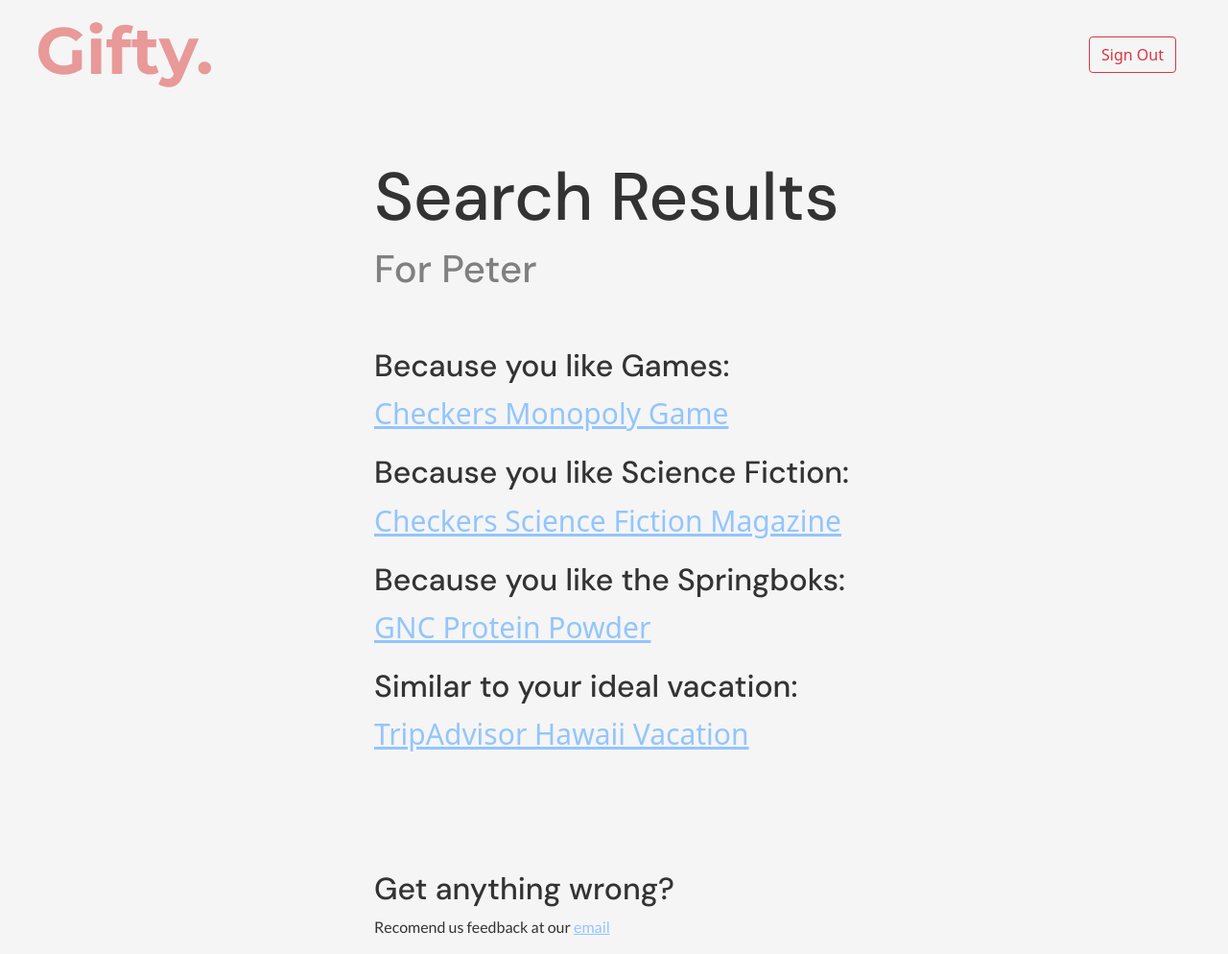
After one commit to NeuralWorksAI/giftly, a Flask app: page /peter in a window 1280 px wide. The commit adds this page. Shown: the whole page at 96% size. Run offline with Flask 2, Linux system fonts and the light colour scheme; some libraries are stand-ins or nearby versions.

Commit message:
finished

```diff
--- a/app/forms.py
+++ b/app/forms.py
@@ -14,3 +14,7 @@ class RegisterForm(FlaskForm):
     password = PasswordField('Password', validators=[DataRequired()])
     confirmPassword = PasswordField('Confirm Password', validators=[DataRequired(), EqualTo('password')])
     submit = SubmitField('Sign Up')
+
+class SearchForm(FlaskForm):
+    search = StringField('Search')
+    submit = SubmitField('Search')
--- a/app/routes.py
+++ b/app/routes.py
@@ -5,7 +5,7 @@ file_dir = os.path.dirname(__file__)
 sys.path.append(file_dir)
 
 from app import app
-from app.forms import LoginForm, RegisterForm
+from app.forms import LoginForm, RegisterForm, SearchForm
 from flask import render_template, session, redirect, url_for, flash
 from os import getenv
 from pymongo import MongoClient
@@ -54,8 +54,27 @@ def signup():
         return redirect(url_for('dashboard'))
     return render_template("signup.html", form=form)
 
-@app.route("/dashboard")
+@app.route('/peter')
+def petersearch():
+    return render_template("searchresultpeter.html")
+
+@app.route('/joshua')
+def joshuasearch():
+    return render_template("searchresultjoshua.html")
+
+@app.route("/dashboard", methods=['GET', 'POST'])
 def dashboard():
     if not 'username' in session:
         return redirect(url_for('signin'))
-    return render_template("dashboard.html", session=session)
+    form=SearchForm()
+    print("test")
+    if form.validate_on_submit():
+        search = form.search.data
+        print(search)
+        if "peter" in search.lower():
+            return redirect(url_for('petersearch'))
+        else:
+            return redirect(url_for('joshuasearch'))
+    else:
+        print("form not valid")
+    return render_template("dashboard.html", session=session, form=form)
--- a/app/static/css/lander.css
+++ b/app/static/css/lander.css
@@ -30,7 +30,7 @@ nav {
 }
 
 .after-wave {
-  background-color: #ff5843;
+  background-color: #E89998;
 }
 
 .after-wave p,
--- a/app/templates/base.html
+++ b/app/templates/base.html
@@ -37,7 +37,7 @@
       src="https://kit.fontawesome.com/0e7cbfa068.js"
       crossorigin="anonymous"
     ></script>
-    <title>Diversify.</title>
+    <title>Gifty</title>
   </head>
   <body style="margin: 0; padding: 0">
     {% block content %}{% endblock %}
--- a/app/templates/dashnav.html
+++ b/app/templates/dashnav.html
@@ -1,6 +1,6 @@
 <nav class="navbar navbar-expand-lg navbar-light">
   <a class="navbar-brand" href="{{ url_for('index') }}"
-    ><img class="nav-logo" src="../static/img/Diversify..svg"
+    ><img class="nav-logo" src="../static/img/Giftly.svg"
   /></a>
   <button
     class="navbar-toggler"
--- /dev/null
+++ b/app/templates/searchresultpeter.html
@@ -0,0 +1,30 @@
+{% extends 'base.html' %}{% block content %}{% include 'dashnav.html' %}
+<div class="full-main">
+  <div style="text-align: left; margin:50px; width: 500px;
+  text-align: left; position: absolute;
+  left: 50%;
+  margin-left: -250px"">
+    <h1 style="font-size: 70px; font-style: black;">Search Results</h1>
+    <h1 style="color: gray">For Peter</h1>
+    <div style="padding-top: 50px"></div>
+    <div style="padding-bottom: 20px">
+      <h2>Because you like Games:</h2>
+      <a style="font-size: 30px; padding-top:10px; color: #93c5fd" target="_blank" href="https://www.checkers.co.za/All-Departments/Toys/Board-Games/Trivia-and-Strategy-Board-Games/Hasbro-Monopoly-Mzanzi-Edition-Board-Game/p/10537413EA">Checkers Monopoly Game</a>
+    </div>
+    <div style="padding-bottom: 20px">
+      <h2>Because you like Science Fiction:</h2>
+      <a style="font-size: 30px; padding-top:10px; color: #93c5fd" target="_blank" href="https://www.checkers.co.za/All-Departments/Household/Stationery-and-Newsagent/Magazines-and-Newspapers/Very-Interesting-Junior-Magazine/p/10701539EA">Checkers Science Fiction Magazine</a>
+    </div>
+    <div style="padding-bottom: 20px">
+      <h2>Because you like the Springboks:</h2>
+      <a style="font-size: 30px; padding-top:10px; color: #93c5fd" target="_blank" href="https://www.gnc.com/protein/GNCProPerformanceBulk1340.html?cgid=protein#start=1">GNC Protein Powder</a>
+    </div>
+    <div style="padding-bottom: 20px">
+      <h2>Similar to your ideal vacation:</h2>
+      <a style="font-size: 30px; padding-top:10px; color: #93c5fd" target="_blank" href="https://www.tripadvisor.co.uk/Vacation_Packages-g28932-Hawaii-Vacations.html">TripAdvisor Hawaii Vacation</a>
+    </div>
+    <div style="padding-bottom: 100px;"></div>
+    <h2>Get anything wrong?</h2>
+    <p>Recomend us feedback at our <a href="#" style="color: #93c5fd">email</a></p>
+  </div>
+{% endblock %}
--- a/app/templates/signin.html
+++ b/app/templates/signin.html
@@ -2,7 +2,7 @@
 <div class="full-main">
   <form class="form-signin pt-5 mt-5" method="post" novalidate>
     <a class="navbar-brand m-5" href="{{ url_for('index') }}"
-      ><img class="nav-logo mb-5" src="../static/img/Diversify..svg"
+      ><img class="nav-logo mb-5" src="../static/img/Giftly.svg"
     /></a>
     {{ form.hidden_tag() }}
     <h1 class="h3 mb-3 font-weight-normal">Please sign in</h1>
--- a/app/templates/signup.html
+++ b/app/templates/signup.html
@@ -2,7 +2,7 @@
 <div class="full-main">
   <form class="form-signin pt-5 mt-5" action="" method="post" novalidate>
     <a class="navbar-brand m-5" href="{{ url_for('index') }}"
-      ><img class="nav-logo mb-5" src="../static/img/Diversify..svg"
+      ><img class="nav-logo mb-5" src="../static/img/Giftly.svg"
     /></a>
     {{ form.hidden_tag() }}
     <h1 class="h3 mb-3 font-weight-normal">Create a new account</h1>
```
Also changed, not shown: app/templates/dashboard.html (+27 -2 lines), app/templates/index.html (+9 -10 lines), app/templates/searchresultjoshua.html (added, +30 -0 lines), app/static/img/Giftly.svg (added), app/static/img/waves.svg (added), 1 other file.
